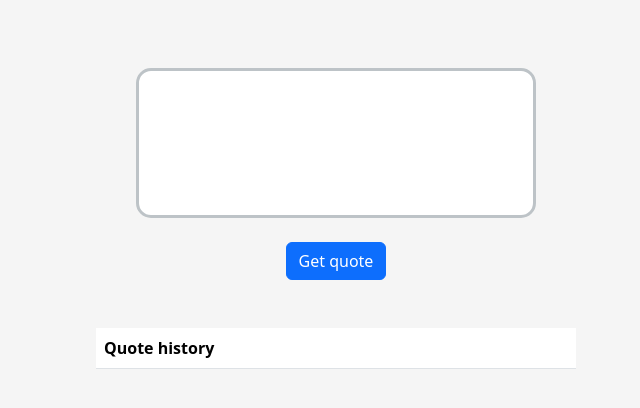
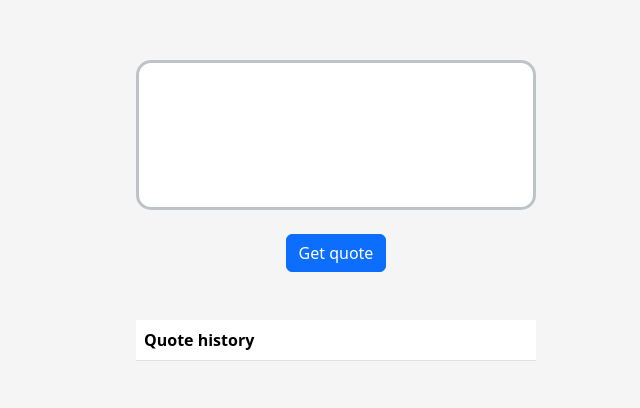
Before and after one commit to liamAppleton/Random-Quote-Generator, a React (Vite) app in the folder random-quote-generator/: page / in a window 1280 px wide. Shown: the part 194-602 px from the top of the page, without its empty margins (304-944 px from the left). Built offline with nearby package versions, Linux system fonts and the light colour scheme.

Commit message:
added styling to table to prevent expansion

```diff
--- a/random-quote-generator/src/App.css
+++ b/random-quote-generator/src/App.css
@@ -4,3 +4,11 @@ body {
     align-items: center;
     background-color: #F5F5F5;
 }
+
+.container {
+    display: flex;
+    align-items: center;
+    justify-content: center;
+    flex-direction: column;
+
+}
--- a/random-quote-generator/src/App.jsx
+++ b/random-quote-generator/src/App.jsx
@@ -34,7 +34,7 @@ function App() {
           deleteClicked={deleteClicked}
         />
       </div>
-      <div className="mb-3">
+      <div className="mb-3 container">
         <FavouritesTable
           quotes={quotes}
           handleClick={(id) => {
--- a/random-quote-generator/src/components/FavouritesTable/FavouritesTable.jsx
+++ b/random-quote-generator/src/components/FavouritesTable/FavouritesTable.jsx
@@ -1,5 +1,6 @@
-import React, { useState } from "react";
+import React from "react";
 import { IoIosCheckmarkCircleOutline } from "react-icons/io";
+import styles from "./FavouritesTable.module.css";
 
 const FavouritesTable = ({
   quotes,
@@ -9,7 +10,7 @@ const FavouritesTable = ({
 }) => {
   return (
     <>
-      <table className="table">
+      <table className={["table", styles.tableDisplay].join(" ")}>
         <thead>
           <tr>
             <th>Quote history</th>
--- a/random-quote-generator/src/components/FavouritesTable/FavouritesTable.module.css
+++ b/random-quote-generator/src/components/FavouritesTable/FavouritesTable.module.css
@@ -0,0 +1,4 @@
+.tableDisplay {
+    max-width: 400px;
+
+}
```
